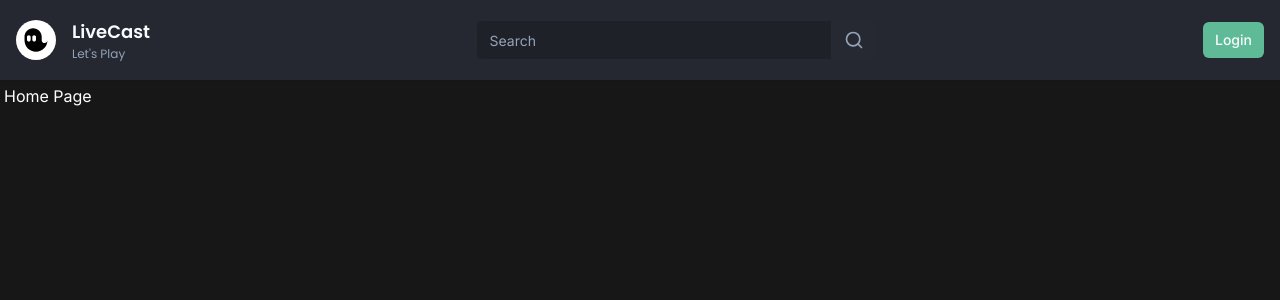
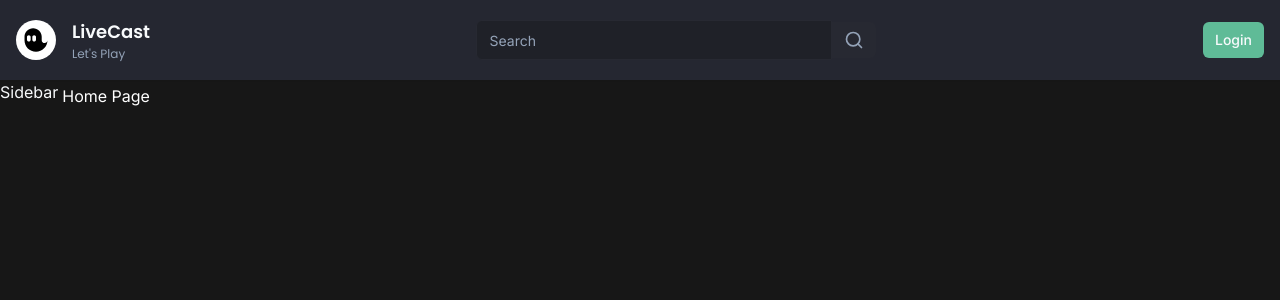
Before and after one commit to vcristian1/LiveCast, a Next.js app: page / in a window 1280 px wide. Shown: the top 300 px of the page. Built offline with nearby package versions, Linux system fonts and the light colour scheme; no server answers.

Commit message:
created sidebar directory in /(browse)/_components, and within the new sidebar directory created index.tsx file which holds jsx for rendering the Sidebar, after imported the Sidebar component in layout.tsx file in /(browse)

```diff
--- /dev/null
+++ b/app/(browse)/_components/sidebar/index.tsx
@@ -0,0 +1,7 @@
+export const Sidebar = () => {
+    return (
+        <div>
+            Sidebar
+        </div>
+    )
+}
--- a/app/(browse)/(home)/layout.tsx
+++ b/app/(browse)/layout.tsx
@@ -1,4 +1,5 @@
-import { Navbar } from "../_components/navbar";
+import { Navbar } from "./_components/navbar";
+import { Sidebar } from "./_components/sidebar";
 
 const BrowseLayout = ({
     children,
@@ -9,6 +10,7 @@ const BrowseLayout = ({
         <>
             <Navbar />
             <div className="flex h-full pt-20">
+            <Sidebar />
             {children}
             </div>
         </>
```
